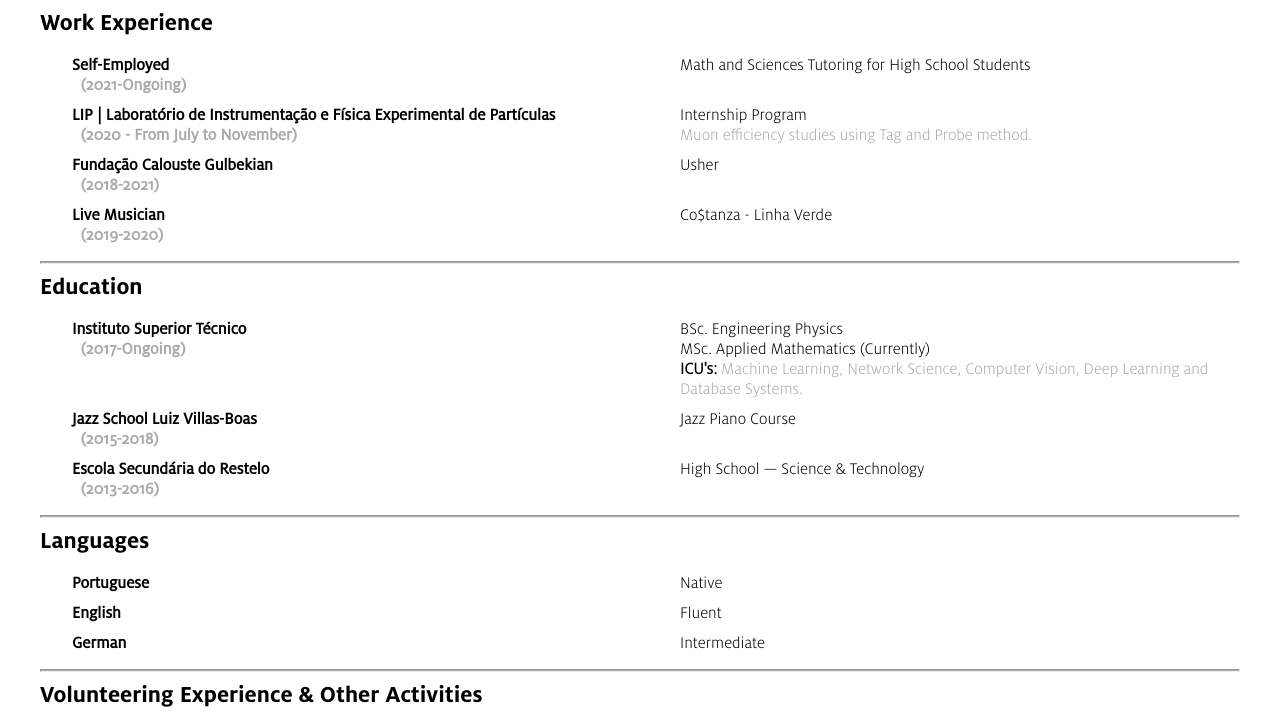
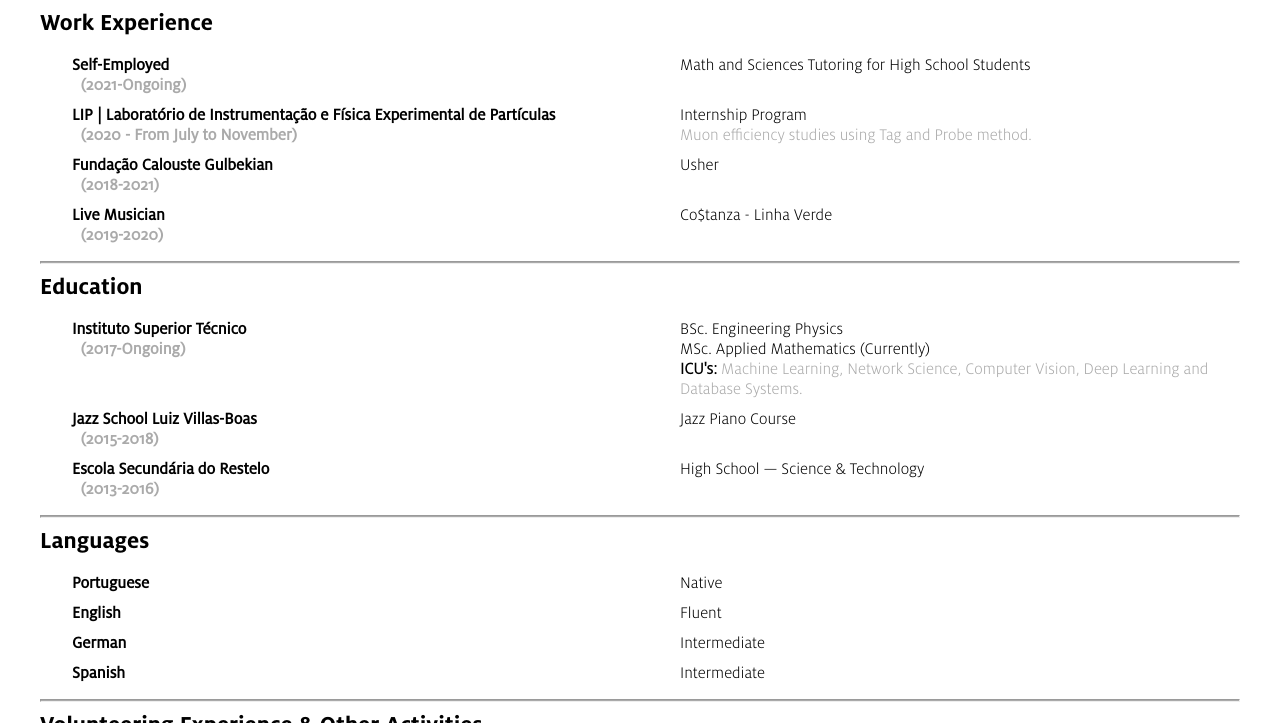
Before and after one commit to AthomsG/curriculum_vitae, a plain HTML site: page index.html in a window 1280 px wide. Shown: the part 167-890 px from the top of the page. Drawn offline with Linux system fonts and the light colour scheme.

Commit message:
Update index.html

```diff
--- a/index.html
+++ b/index.html
@@ -157,6 +157,17 @@
           </div>
         </div><!-- FIRST ENTRY -->
 
+         <div class="entries">
+          <div class="job">
+            <h3> Spanish </h3>
+          </div>
+          <div class="position">
+            <ul>
+              <li> Intermediate </li>
+            </ul>
+          </div>
+        </div><!-- FIRST ENTRY -->
+
       </div>
 
       <hr class="separator">
```
